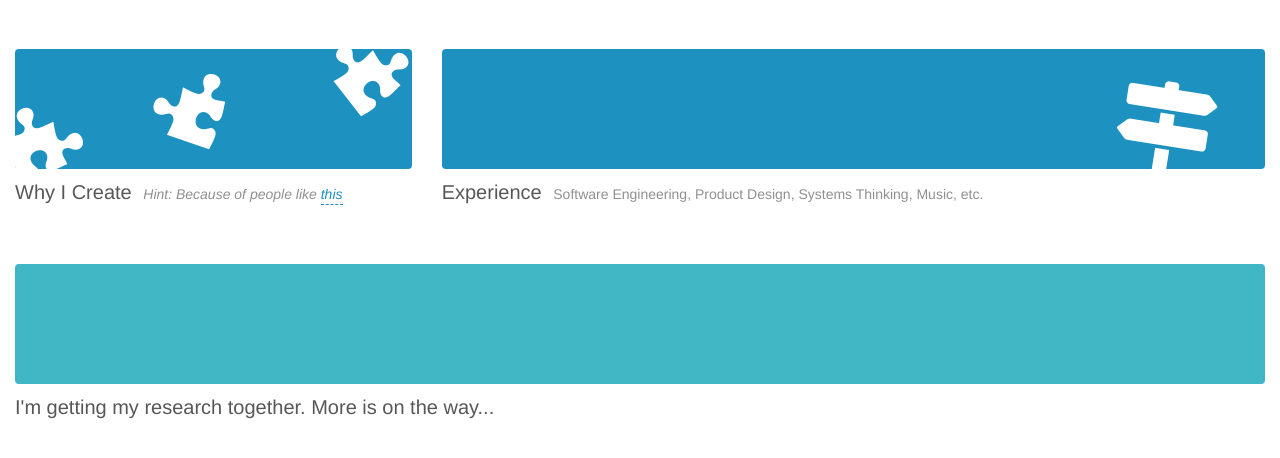
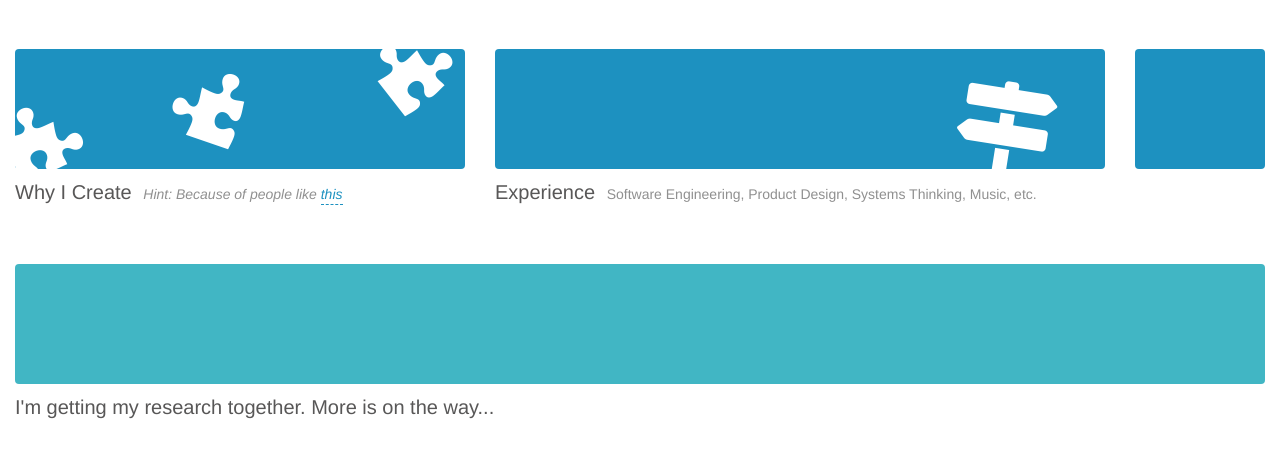
Before and after one commit to gavinmcdermott/personal, a website: page client/index.html in a window 1280 px wide. Shown: the part 178-636 px from the top of the page. Drawn offline with Linux system fonts and the light colour scheme.

Commit message:
spacing issues

```diff
--- a/client/index.html
+++ b/client/index.html
@@ -33,9 +33,7 @@
 
       <div class="lastUnit size1of4 large-only">
         <div class="tile-wrap">
-          <div class="tile tile--quote theme-5">
-            <div class="quote"></div>
-          </div>
+          <div class="tile theme-5"></div>
         </div>
       </div>
     </div>
@@ -44,7 +42,7 @@
 
     <div class="line section">
 
-      <div class="unit size1of3">
+      <div class="unit size3of8">
         <div class="tile-wrap">
           <a href="/why">
             <div class="tile theme-4 tile--puzzle">
@@ -57,7 +55,7 @@
         </div>
       </div>
 
-      <div class="unit size2of3">
+      <div class="unit size4of8">
         <div class="tile-wrap">
           <a href="/cv">
             <div class="tile theme-4 tile--cv">
@@ -65,6 +63,12 @@
             </div>
           </a>
           <h4>Experience <span class="f--subtext f--light pad--l6">Software Engineering, Product Design, Systems Thinking, Music, etc.</span></h4>
+        </div>
+      </div>
+
+      <div class="lastUnit size1of8 large-only">
+        <div class="tile-wrap">
+          <div class="tile theme-4"></div>
         </div>
       </div>
     </div>
@@ -78,6 +82,8 @@
           <h4>I'm getting my research together. More is on the way...</h4>
         </div>
       </div>
+    </div>
+
 
 
 
```
